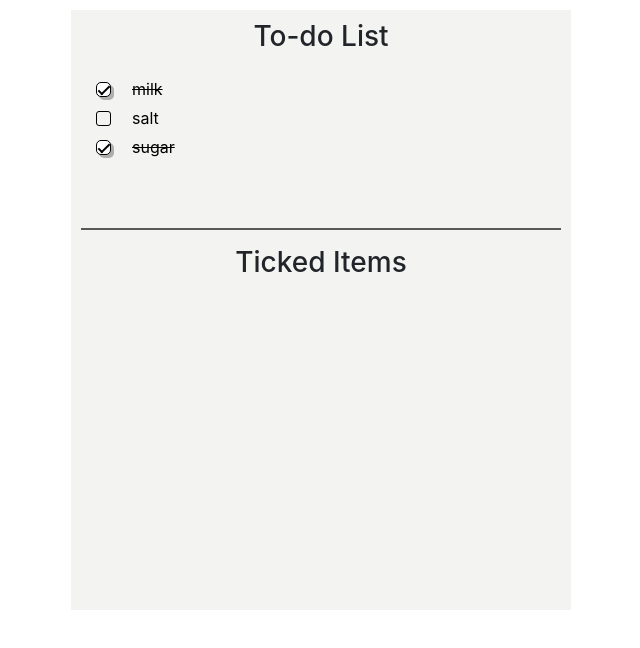
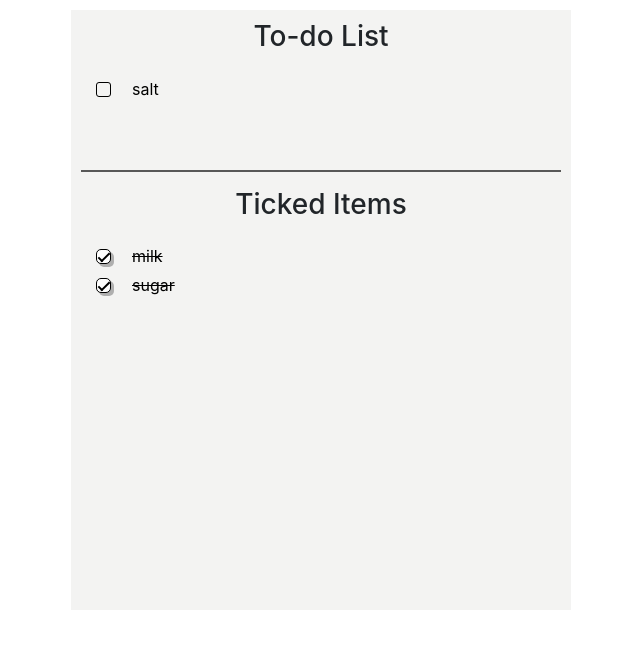
Before and after one commit to madhurabhujbal/todo-list, a React (Create React App) app: page / in a window 1280 px wide. Shown: the top 648 px of the page, without its empty margins (319-959 px from the left). Built offline with nearby package versions, Linux system fonts and the light colour scheme; the HTML template or start-up script is replaced by a standard one.

Commit message:
Add first version of shifting listItems on check/uncheck

```diff
--- a/src/App.js
+++ b/src/App.js
@@ -54,8 +54,7 @@ class App extends Component {
   tickedItem = (id) => {
     console.log("Deleted item : " + id);
     // const list = this.state.list.filter((listItem) => listItem.id !== id);
-    // console.log("list after deleted items", list);
-    //this.setState({ list });
+    // this.setState({ list });
     // console.log("List after deleting item : ", list);
   };
 
@@ -63,11 +62,7 @@ class App extends Component {
     let list = this.state.list;
     let position = this.getPosition(id);
     list[position].isChecked = !list[position].isChecked;
-    if (list[position].isChecked === true) {
-      const list = this.state.list.filter((listItem) => listItem.id !== id);
-      // this.tickedItem(id);
-      this.setState({ list });
-    }
+    this.setState({ list });
   };
 
   render() {
@@ -83,6 +78,7 @@ class App extends Component {
               addNewItem={this.addNewItem}
               updateItem={this.updateItem}
               tickedItem={this.tickedItem}
+              condition={(listItem) => !listItem.isChecked}
               toggleIsChecked={this.toggleIsChecked}
             />
           </li>
@@ -91,6 +87,14 @@ class App extends Component {
           <hr className="horizontal-line" />
         </main>
         <h3>Ticked Items</h3>
+        <Display
+          list={this.state.list}
+          addNewItem={this.addNewItem}
+          updateItem={this.updateItem}
+          tickedItem={this.tickedItem}
+          condition={(listItem) => listItem.isChecked}
+          toggleIsChecked={this.toggleIsChecked}
+        />
       </div>
     );
   }
--- a/src/components/Display.jsx
+++ b/src/components/Display.jsx
@@ -9,11 +9,12 @@ class Display extends Component {
       addNewItem,
       updateItem,
       tickedItem,
+      condition,
       toggleIsChecked,
     } = this.props;
     return (
       <div className="container">
-        {list.map((listItem) => (
+        {list.filter(condition).map((listItem) => (
           <ListItem
             key={listItem.id}
             listItem={listItem}
```
